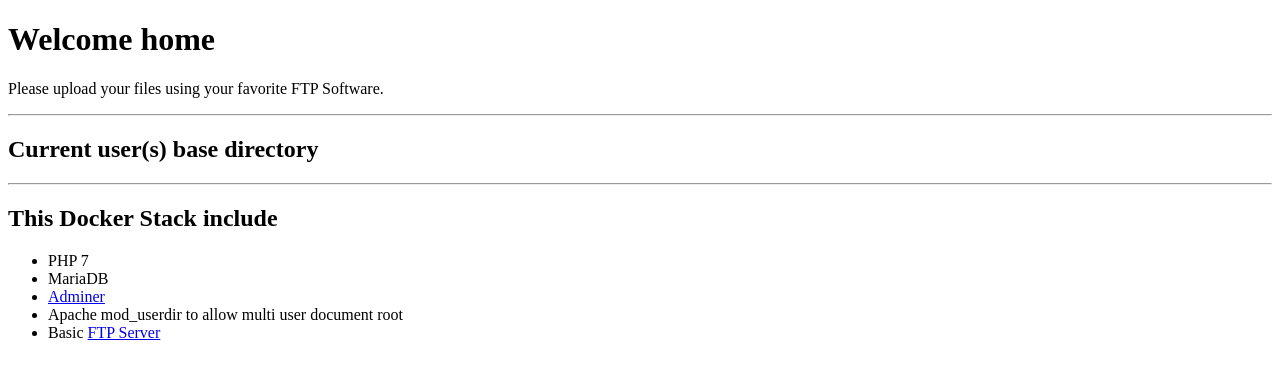
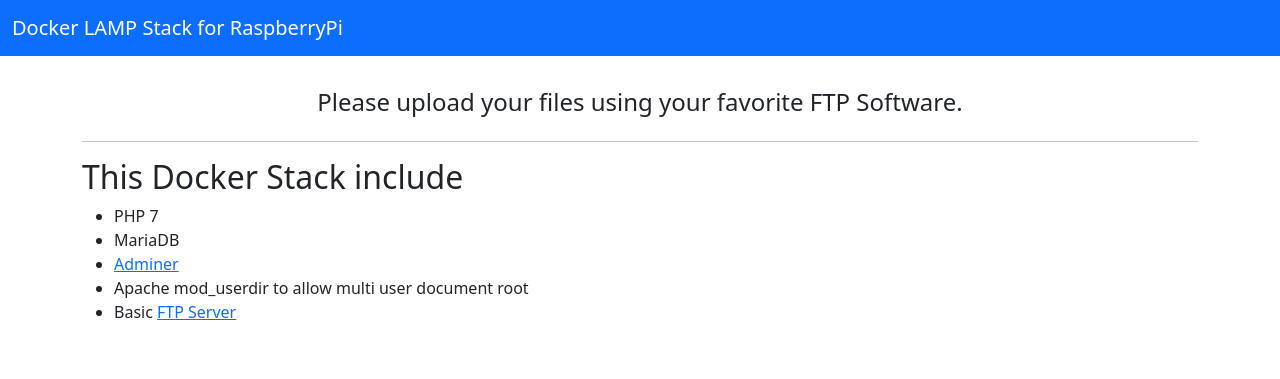
Before and after one commit to c4software/rpi-docker-lamp-stack, a PHP site: page / in a window 1280 px wide. Shown: the top 379 px of the page. Run offline with PHP 8.4, Linux system fonts and the light colour scheme.

Commit message:
Add boostrap

```diff
--- a/html/index.php
+++ b/html/index.php
@@ -4,11 +4,28 @@
     <meta charset="UTF-8">
     <meta name="viewport" content="width=device-width, initial-scale=1.0">
     <title>Docker LAMP Stack for RaspberryPi</title>
+    <link href="https://cdn.jsdelivr.net/npm/bootstrap@5.0.0-beta1/dist/css/bootstrap.min.css" rel="stylesheet" integrity="sha384-giJF6kkoqNQ00vy+HMDP7azOuL0xtbfIcaT9wjKHr8RbDVddVHyTfAAsrekwKmP1" crossorigin="anonymous">
+    <style>
+        body {
+            padding-top: 5rem;
+        }
+    </style>
 </head>
 <body>
-    <h1>Welcome home</h1>
-    <p>Please upload your files using your favorite FTP Software.</p>
+    <nav class="navbar navbar-expand-md navbar-dark bg-primary fixed-top">
+        <div class="container-fluid">
+            <a class="navbar-brand" href="#">Docker LAMP Stack for RaspberryPi</a>
+        </div>
+    </nav>
 
+    <main class="container">
+        <h4 class="text-center mt-2 mb-4">Please upload your files using your favorite FTP Software.</h4>
+
+        <?php
+            $dirs = array_diff(glob('users/*', GLOB_ONLYDIR),  array('..', '.'));
+
+            if(sizeof($dirs) > 0){
+        ?>
             <hr />
             <h2>Current user(s) base directory</h2>
             <ul>
@@ -21,6 +38,9 @@
                     }
                 ?>
             </ul>
+        <?php
+            }
+        ?>
 
         <hr />
         <h2>This Docker Stack include</h2>
@@ -31,5 +51,6 @@
             <li>Apache mod_userdir to allow multi user document root</li>
             <li>Basic <a href="ftp://raspberrypi.local">FTP Server</a></li>
         </ul>
+    </main>
 </body>
 </html>
```
Lines whose indentation alone changed are shown as unchanged.
